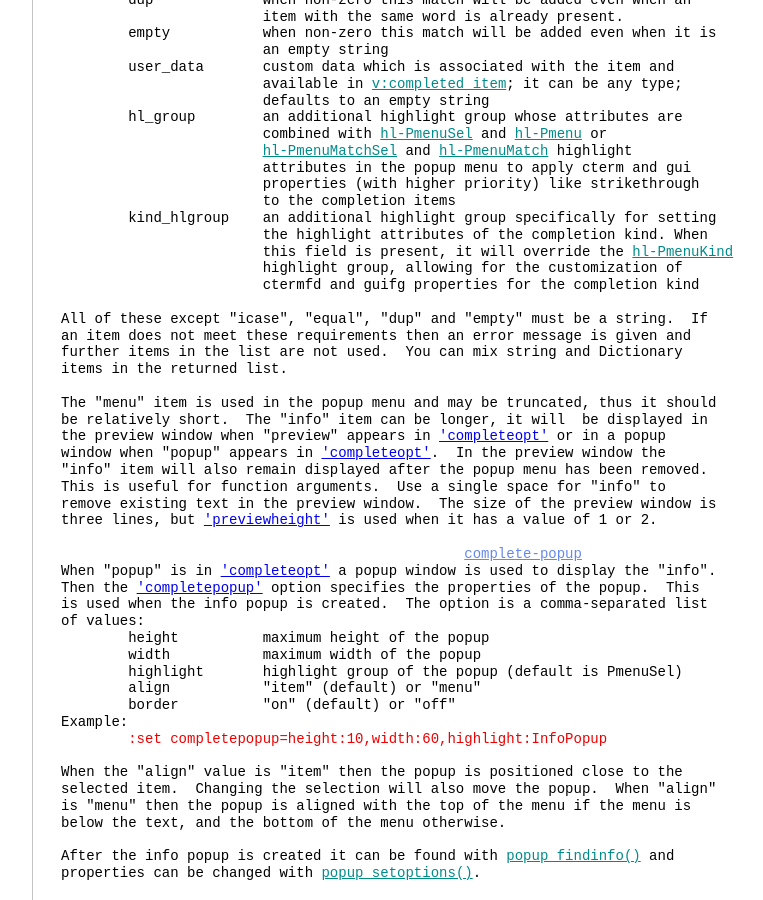
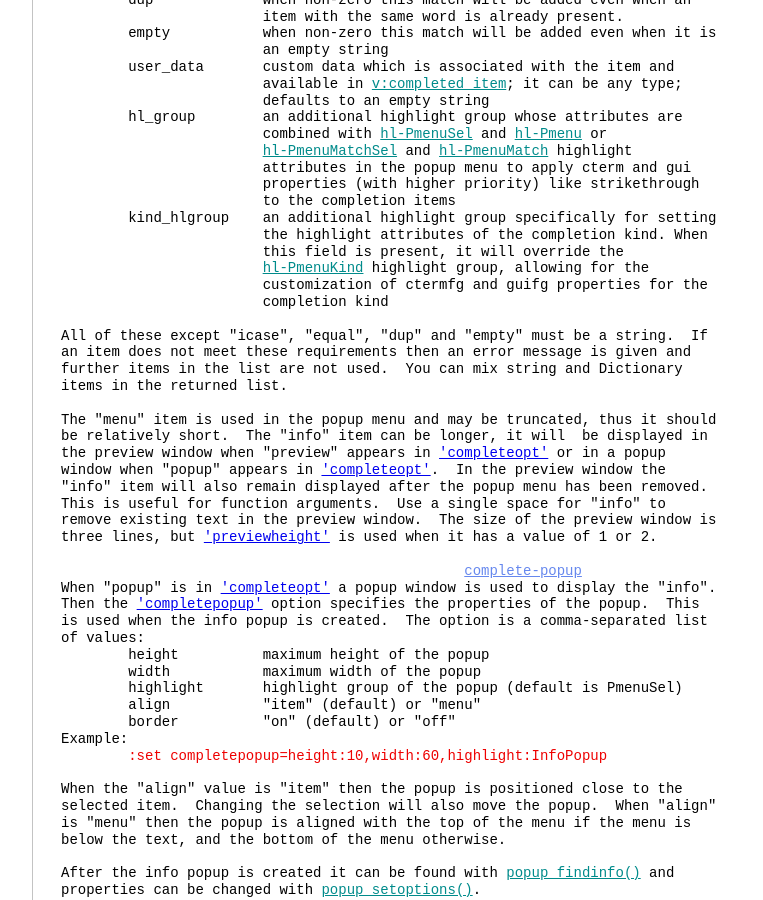
Before and after one commit to vim-jp/vimdoc-en, a Jekyll site: the page built from insert.html, in a window 1280 px wide and 900 px high, scrolled down 19998 px. Shown: the whole window, without its empty margins (340-1103 px from the left). Built offline with Jekyll 4.4.1, drawn with Linux system fonts in a browser that asks for light colours; nearby versions of some CDN libraries; comment, search, counter and statistics services are not loaded; some of the changed text lies outside the part shown.

Commit message:
Generated by GitHub workflow 10559921138
https://github.com/vim-jp/vimdoc-en/actions/runs/10559921138

```diff
--- a/insert.html
+++ b/insert.html
@@ -3,7 +3,7 @@ layout: vimdoc
 helpname: 'insert'
 ---
 <div id='vimCodeElement'>
-<a class="Constant" href="insert.html" name="insert.txt">insert.txt</a>&nbsp;&nbsp;&nbsp;&nbsp;For&nbsp;<span class="Identifier">Vim version 9.1.</span>&nbsp;&nbsp;Last change: 2024 Aug 23<br>
+<a class="Constant" href="insert.html" name="insert.txt">insert.txt</a>&nbsp;&nbsp;&nbsp;&nbsp;For&nbsp;<span class="Identifier">Vim version 9.1.</span>&nbsp;&nbsp;Last change: 2024 Aug 25<br>
 <br>
 <br>
 &nbsp;&nbsp;&nbsp;&nbsp;&nbsp;&nbsp;&nbsp;&nbsp;&nbsp;&nbsp;&nbsp;&nbsp;&nbsp;&nbsp;&nbsp;&nbsp;&nbsp;&nbsp;<span class="Identifier">VIM REFERENCE MANUAL&nbsp;&nbsp;&nbsp;&nbsp;by Bram Moolenaar</span><br>
@@ -1196,9 +1196,10 @@ items:<br>
 &nbsp;&nbsp;&nbsp;&nbsp;&nbsp;&nbsp;&nbsp;&nbsp;&nbsp;&nbsp;&nbsp;&nbsp;&nbsp;&nbsp;&nbsp;&nbsp;&nbsp;&nbsp;&nbsp;&nbsp;&nbsp;&nbsp;&nbsp;&nbsp;to the completion items<br>
 &nbsp;&nbsp;&nbsp;&nbsp;&nbsp;&nbsp;&nbsp;&nbsp;kind_hlgroup&nbsp;&nbsp;&nbsp;&nbsp;an additional highlight group specifically for setting<br>
 &nbsp;&nbsp;&nbsp;&nbsp;&nbsp;&nbsp;&nbsp;&nbsp;&nbsp;&nbsp;&nbsp;&nbsp;&nbsp;&nbsp;&nbsp;&nbsp;&nbsp;&nbsp;&nbsp;&nbsp;&nbsp;&nbsp;&nbsp;&nbsp;the highlight attributes of the completion kind. When<br>
-&nbsp;&nbsp;&nbsp;&nbsp;&nbsp;&nbsp;&nbsp;&nbsp;&nbsp;&nbsp;&nbsp;&nbsp;&nbsp;&nbsp;&nbsp;&nbsp;&nbsp;&nbsp;&nbsp;&nbsp;&nbsp;&nbsp;&nbsp;&nbsp;this field is present, it will override the&nbsp;<a class="Identifier" href="syntax.html#hl-PmenuKind">hl-PmenuKind</a><br>
-&nbsp;&nbsp;&nbsp;&nbsp;&nbsp;&nbsp;&nbsp;&nbsp;&nbsp;&nbsp;&nbsp;&nbsp;&nbsp;&nbsp;&nbsp;&nbsp;&nbsp;&nbsp;&nbsp;&nbsp;&nbsp;&nbsp;&nbsp;&nbsp;highlight group, allowing for the customization of<br>
-&nbsp;&nbsp;&nbsp;&nbsp;&nbsp;&nbsp;&nbsp;&nbsp;&nbsp;&nbsp;&nbsp;&nbsp;&nbsp;&nbsp;&nbsp;&nbsp;&nbsp;&nbsp;&nbsp;&nbsp;&nbsp;&nbsp;&nbsp;&nbsp;ctermfd and guifg properties for the completion kind<br>
+&nbsp;&nbsp;&nbsp;&nbsp;&nbsp;&nbsp;&nbsp;&nbsp;&nbsp;&nbsp;&nbsp;&nbsp;&nbsp;&nbsp;&nbsp;&nbsp;&nbsp;&nbsp;&nbsp;&nbsp;&nbsp;&nbsp;&nbsp;&nbsp;this field is present, it will override the<br>
+&nbsp;&nbsp;&nbsp;&nbsp;&nbsp;&nbsp;&nbsp;&nbsp;&nbsp;&nbsp;&nbsp;&nbsp;&nbsp;&nbsp;&nbsp;&nbsp;&nbsp;&nbsp;&nbsp;&nbsp;&nbsp;&nbsp;&nbsp;&nbsp;<a class="Identifier" href="syntax.html#hl-PmenuKind">hl-PmenuKind</a>&nbsp;highlight group, allowing for the<br>
+&nbsp;&nbsp;&nbsp;&nbsp;&nbsp;&nbsp;&nbsp;&nbsp;&nbsp;&nbsp;&nbsp;&nbsp;&nbsp;&nbsp;&nbsp;&nbsp;&nbsp;&nbsp;&nbsp;&nbsp;&nbsp;&nbsp;&nbsp;&nbsp;customization of ctermfg and guifg properties for the<br>
+&nbsp;&nbsp;&nbsp;&nbsp;&nbsp;&nbsp;&nbsp;&nbsp;&nbsp;&nbsp;&nbsp;&nbsp;&nbsp;&nbsp;&nbsp;&nbsp;&nbsp;&nbsp;&nbsp;&nbsp;&nbsp;&nbsp;&nbsp;&nbsp;completion kind<br>
 <br>
 All of these except &quot;icase&quot;, &quot;equal&quot;, &quot;dup&quot; and &quot;empty&quot; must be a string.&nbsp;&nbsp;If<br>
 an item does not meet these requirements then an error message is given and<br>
```
